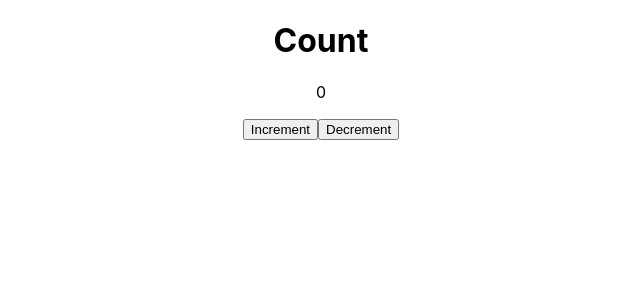
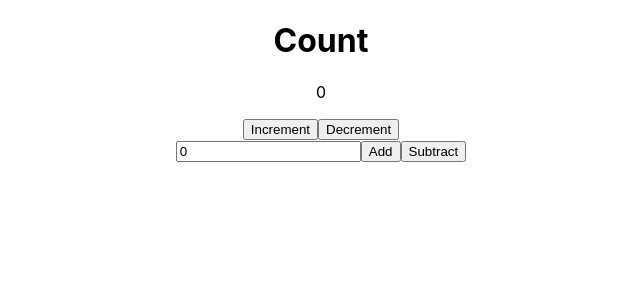
Before and after one commit to jon-cundiff/react-redux-practice-counter, a React (Create React App) app: page / in a window 1280 px wide. Shown: the top 300 px of the page, without its empty margins (319-959 px from the left). Built offline with nearby package versions, Linux system fonts and the light colour scheme.

Commit message:
implements AddSubtractCounter component

```diff
--- a/src/App.js
+++ b/src/App.js
@@ -1,4 +1,5 @@
 import "./App.css";
+import AddSubtractCounter from "./Components/AddSubtractCounter/AddSubtractCounter";
 import DisplayCounter from "./Components/DisplayCounter/DisplayCounter";
 import IncrementDecrementCounter from "./Components/IncrementDecrementCounter/IncrementDecrementCounter";
 
@@ -7,6 +8,7 @@ function App() {
         <div className="App">
             <DisplayCounter />
             <IncrementDecrementCounter />
+            <AddSubtractCounter />
         </div>
     );
 }
--- a/src/Components/AddSubtractCounter/AddSubtractCounter.js
+++ b/src/Components/AddSubtractCounter/AddSubtractCounter.js
@@ -1,9 +1,31 @@
-import React from "react";
+import React, { useState } from "react";
 import { connect } from "react-redux";
 import { addValue, subtractValue } from "../../store/actions";
 
-const AddSubtractCounter = () => {
-    return <div></div>;
+const AddSubtractCounter = ({ addAction, subtractAction }) => {
+    const [value, setValue] = useState(0);
+
+    const handleValueChange = (e) => {
+        setValue(parseInt(e.target.value));
+    };
+
+    const handleAddClick = () => addAction(value);
+    const handleSubtractClick = () => subtractAction(value);
+
+    return (
+        <div>
+            <input type="number" value={value} onChange={handleValueChange} />
+            <button onClick={handleAddClick}>Add</button>
+            <button onClick={handleSubtractClick}>Subtract</button>
+        </div>
+    );
 };
 
-export default connect(null)(AddSubtractCounter);
+const mapDispatchToProps = (dispatch) => {
+    return {
+        addAction: (value) => dispatch(addValue(value)),
+        subtractAction: (value) => dispatch(subtractValue(value)),
+    };
+};
+
+export default connect(null, mapDispatchToProps)(AddSubtractCounter);
```
Also changed, not shown: src/logo.svg (deleted).
